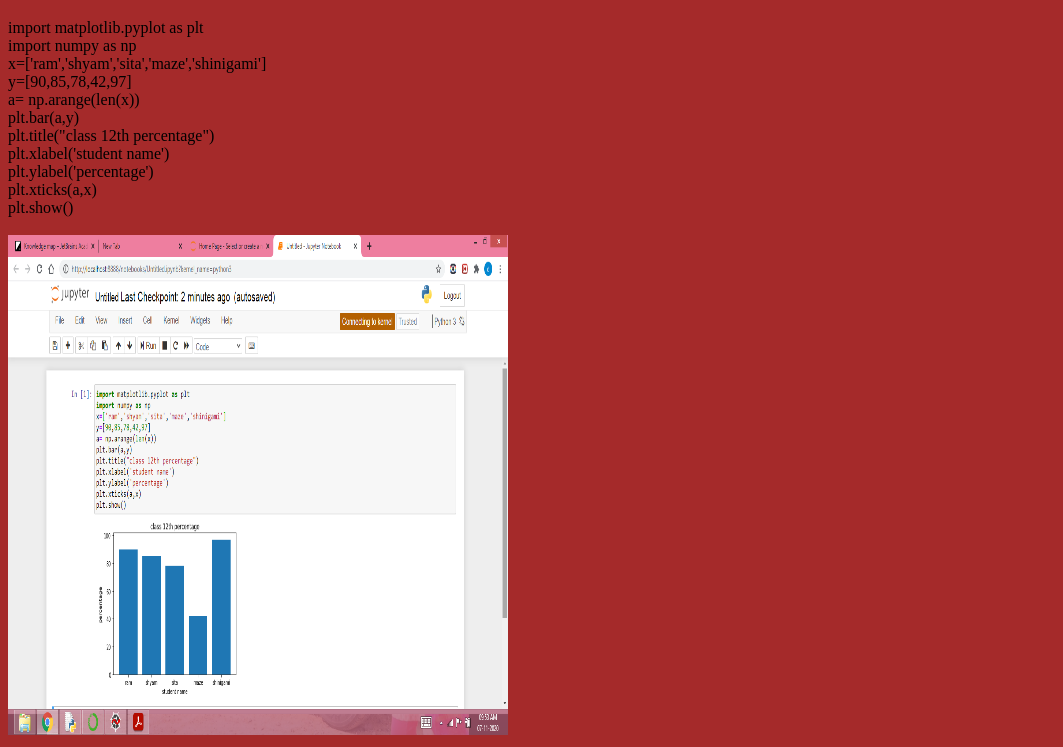
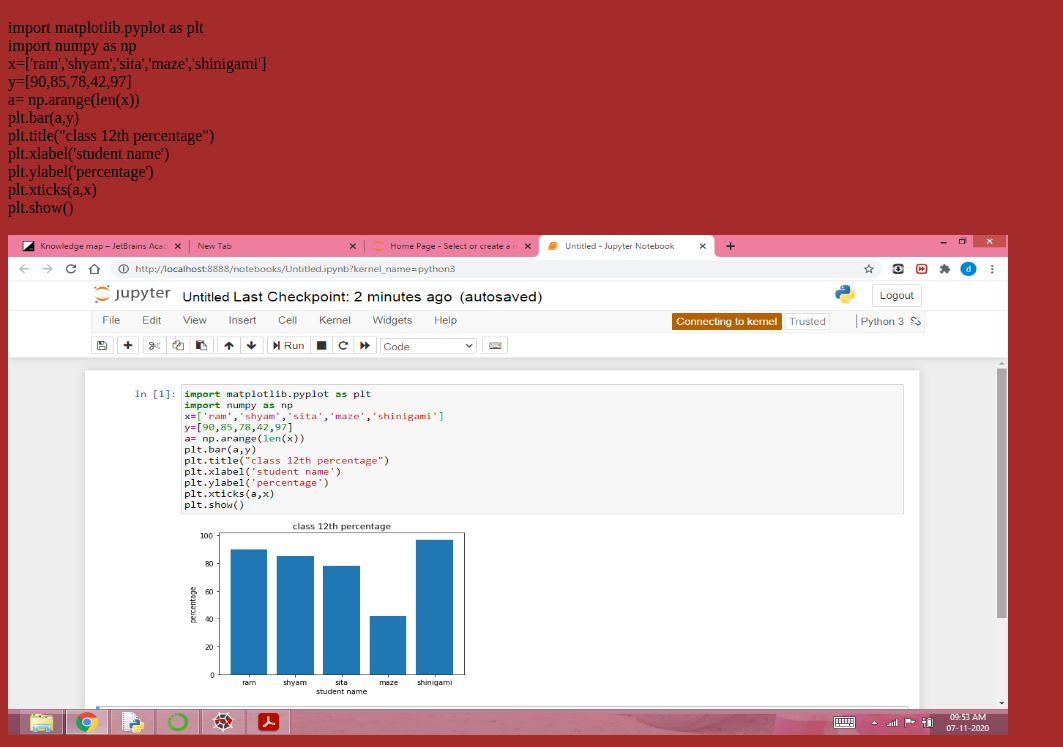
Before and after one commit to manu-prakash-choudhary/manu-prakash-choudhary, a plain HTML site: page bargraph.html in a window 1280 px wide. Shown: the part 61-808 px from the top of the page, without its empty margins (0-1063 px from the left). Drawn offline with Linux system fonts and the light colour scheme.

Commit message:
Update bargraph.html

```diff
--- a/bargraph.html
+++ b/bargraph.html
@@ -11,7 +11,7 @@
 <body bgcolor="brown">
     import matplotlib.pyplot as plt <br> import numpy as np <br> x=['ram','shyam','sita','maze','shinigami'] <br> y=[90,85,78,42,97] <br> a= np.arange(len(x)) <br> plt.bar(a,y) <br> plt.title("class 12th percentage") <br> plt.xlabel('student name') <br>    plt.ylabel('percentage') <br> plt.xticks(a,x) <br> plt.show() <br>
     <br>
-    <img src="bargraph.png" alt="Bargraph.png" height=500 width=500>
+    <img src="bargraph.png" alt="Bargraph.png" height=500 width=1000>
 
 </body>
 
```
